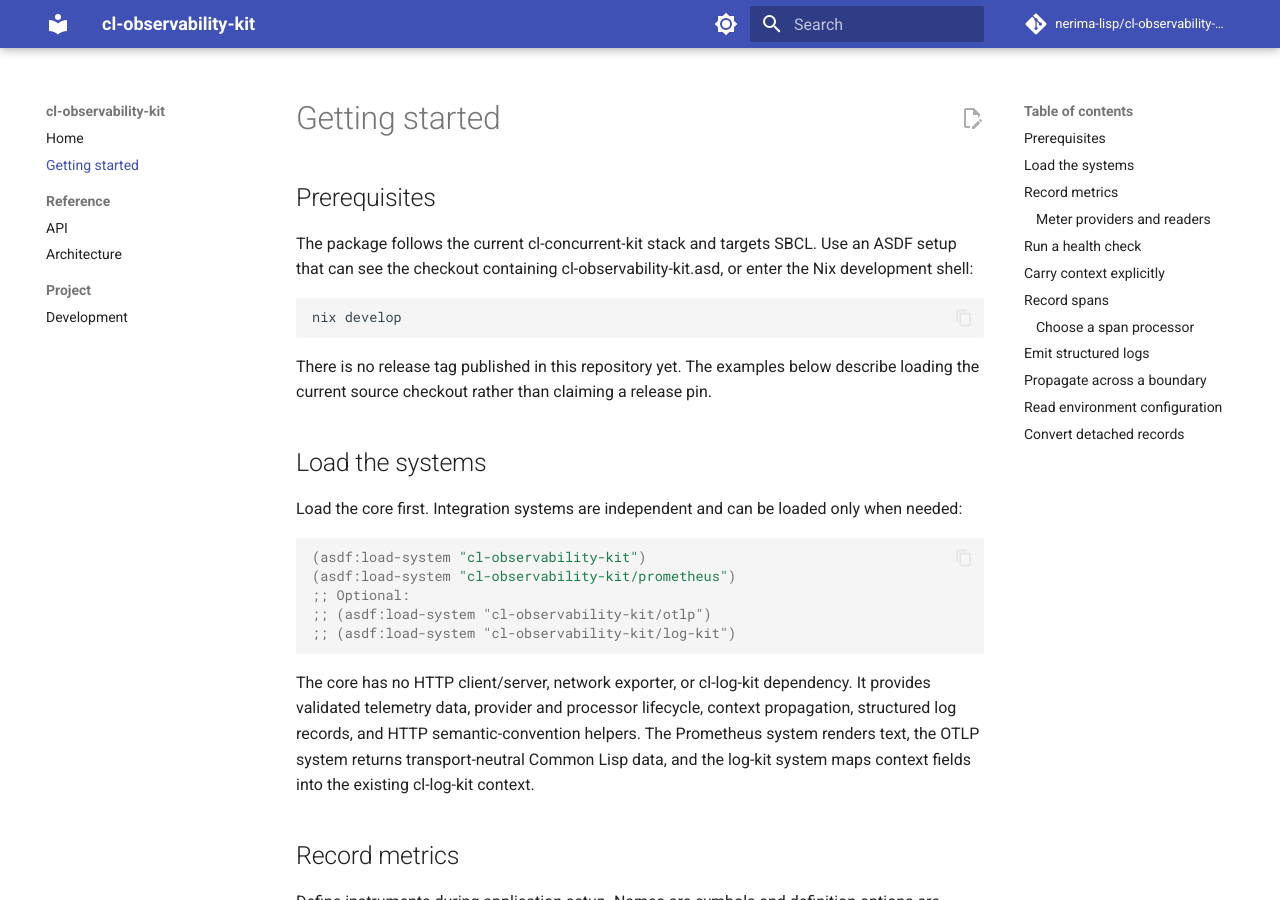
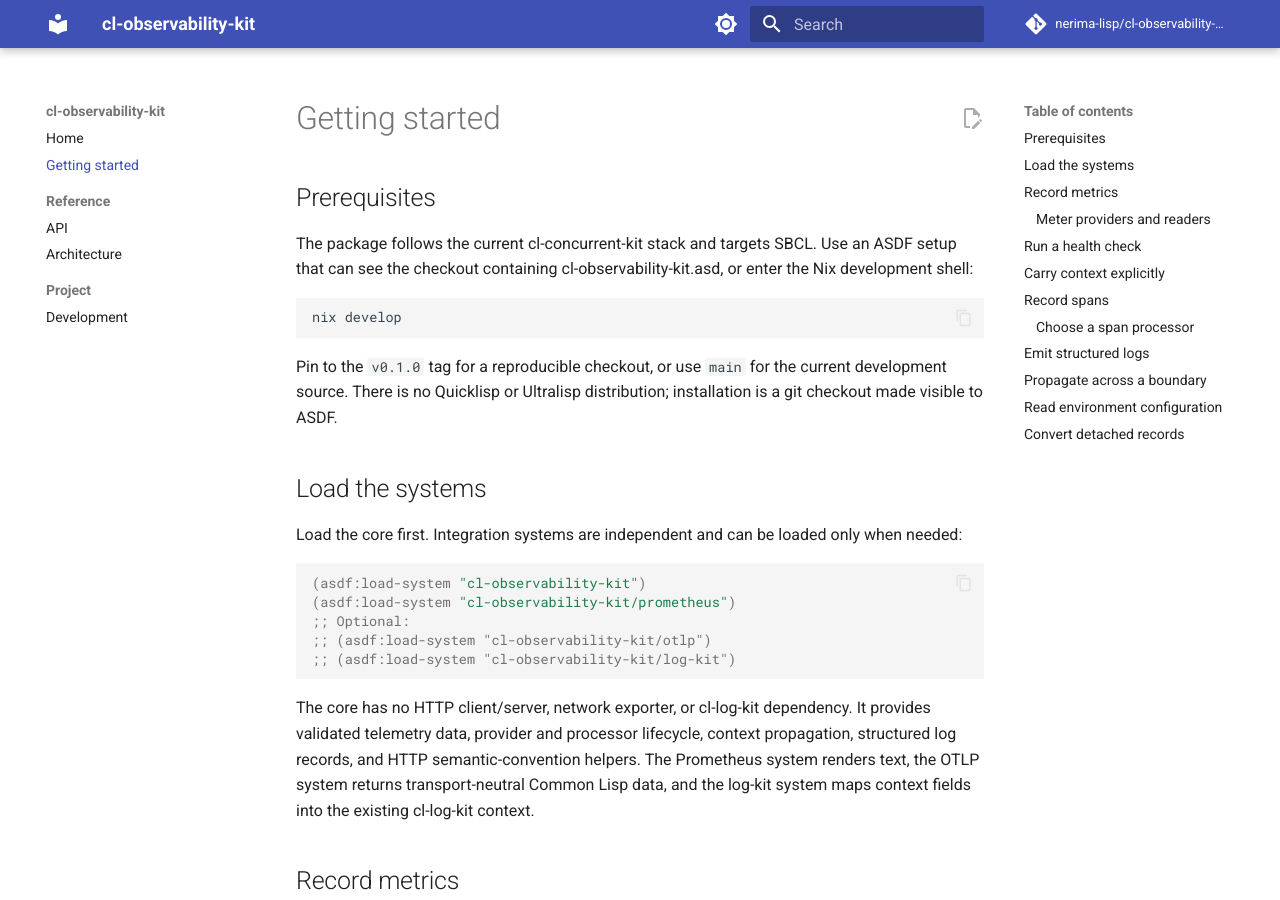
Before and after one commit to nerima-lisp/cl-observability-kit, an MkDocs documentation site: the page built from docs/src/getting-started.md, in a window 1280 px wide and 900 px high. Built offline with MkDocs 1.6.1 and Material for MkDocs 9.7.7, drawn with Linux system fonts in a browser that asks for light colours; comment, search, counter and statistics services are not loaded.

Commit message:
Prepare v0.1.0 release
Bump all four system definitions in cl-observability-kit.asd to 0.1.0,
add CHANGELOG.md documenting the initial feature set, and update the
README/getting-started install instructions to describe pinning to
the v0.1.0 tag versus tracking main now that a release exists.

```diff
--- a/docs/src/getting-started.md
+++ b/docs/src/getting-started.md
@@ -10,9 +10,9 @@ cl-observability-kit.asd, or enter the Nix development shell:
 nix develop
 ~~~
 
-There is no release tag published in this repository yet. The examples below
-describe loading the current source checkout rather than claiming a release
-pin.
+Pin to the `v0.1.0` tag for a reproducible checkout, or use `main` for the
+current development source. There is no Quicklisp or Ultralisp distribution;
+installation is a git checkout made visible to ASDF.
 
 ## Load the systems
 
```
Also changed, not shown: CHANGELOG.md (added), README.md, 1 other file.
